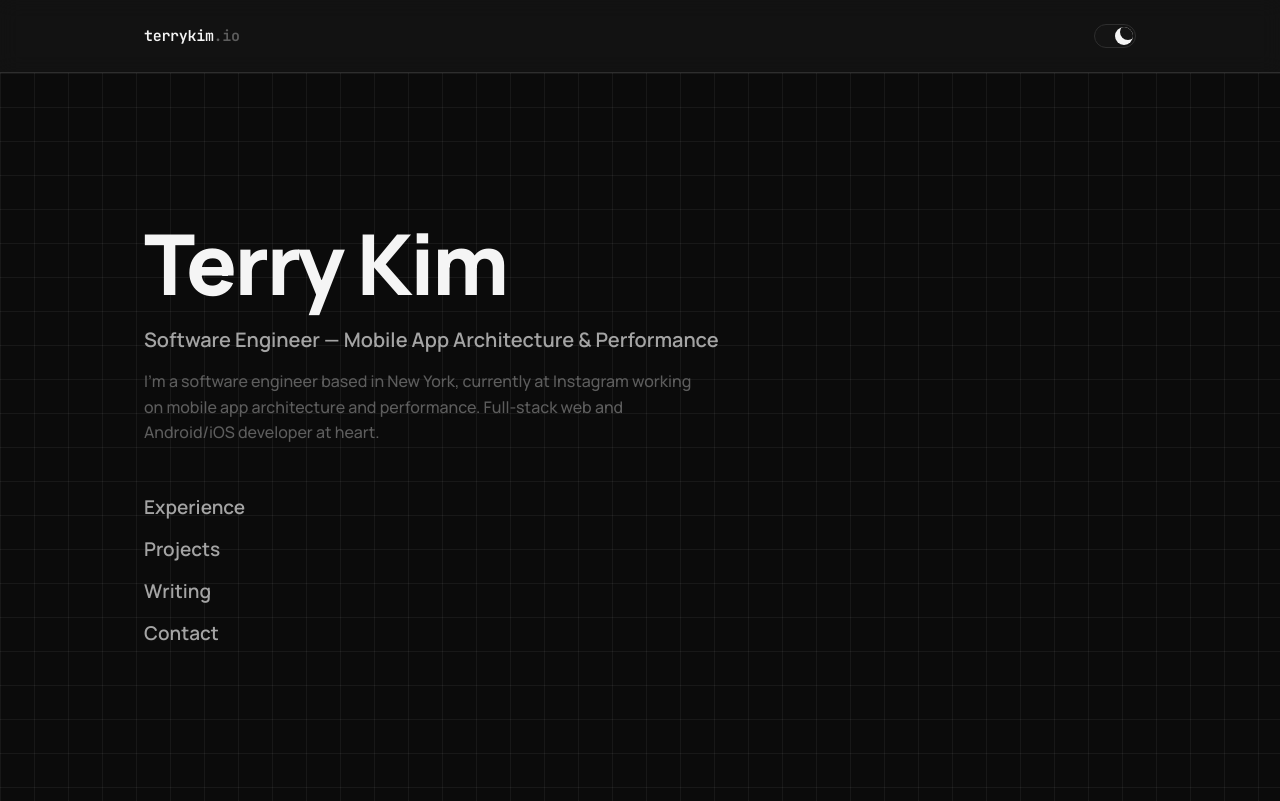
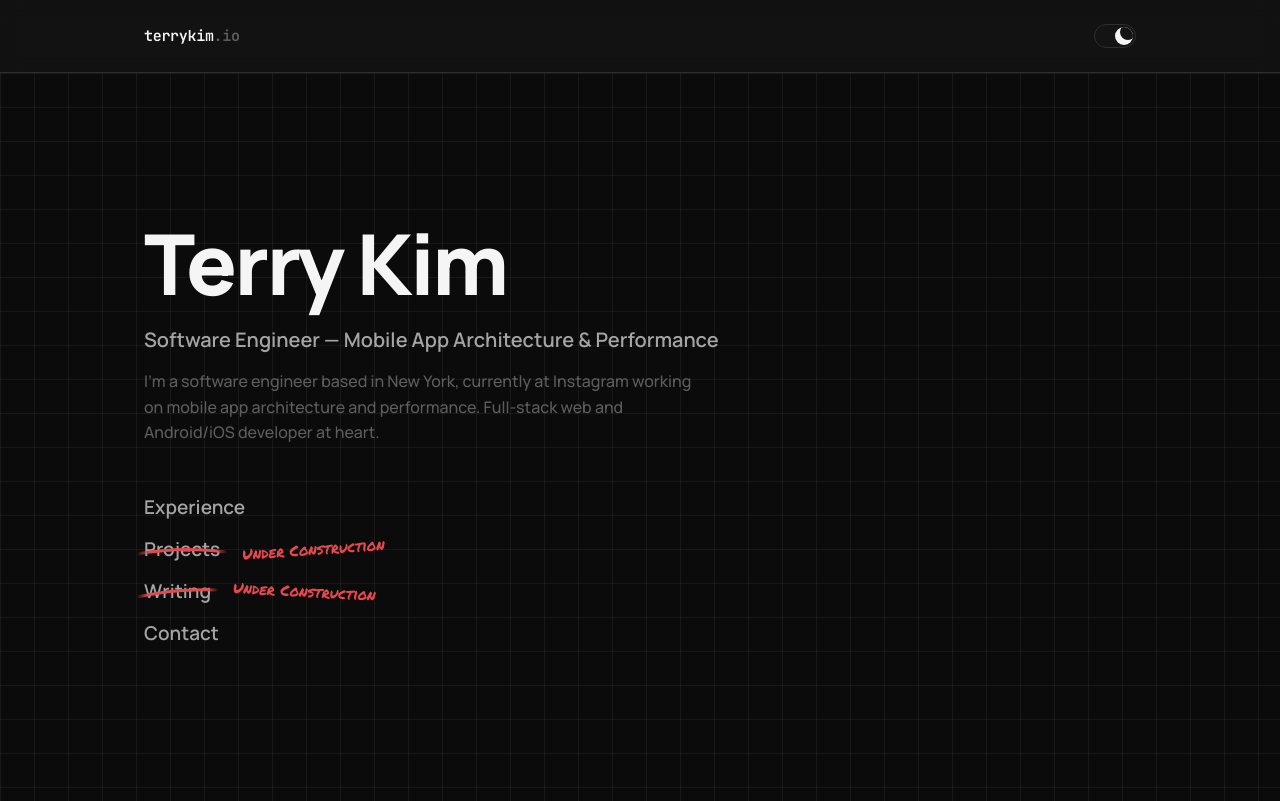
Before and after one commit to terrykhm/terry-website, a React (Vite) app: page / in a window 1280 px wide. Built offline with nearby package versions, Linux system fonts and the light colour scheme.

Commit message:
Cross out Projects and Writing as Under Construction
Projects and Writing pages aren't ready yet, so their home links are
now non-interactive with a hand-drawn strike-through and marker-font
label instead of pointing to empty pages.

```diff
--- a/src/components/Home.tsx
+++ b/src/components/Home.tsx
@@ -7,10 +7,8 @@ interface HomeProps {
   isMobile: boolean;
 }
 
-const HOME_LINKS: { name: Exclude<Route, 'home'>; label: string }[] = [
+const HOME_LINKS: { name: Extract<Route, 'experience' | 'contact'>; label: string }[] = [
   { name: 'experience', label: 'Experience' },
-  { name: 'projects', label: 'Projects' },
-  { name: 'writing', label: 'Writing' },
   { name: 'contact', label: 'Contact' },
 ];
 
@@ -108,6 +106,49 @@ export default function Home({ c, isMobile }: HomeProps) {
     };
   };
 
+  const crossedOutTextStyle: CSSProperties = {
+    display: 'inline-flex',
+    alignItems: 'center',
+    fontSize: isMobile ? 17 : 19,
+    fontWeight: 600,
+    color: c.textMuted,
+  };
+
+  const constructionWrapStyle: CSSProperties = { position: 'relative', display: 'inline-flex', alignItems: 'center' };
+
+  const constructionScribbleStyle: CSSProperties = {
+    position: 'absolute',
+    left: -10,
+    width: 'calc(100% + 20px)',
+    top: 'calc(50% - 4px)',
+    height: 12,
+    pointerEvents: 'none',
+  };
+
+  const constructionLabelStyle = (rotate: number): CSSProperties => ({
+    fontFamily: "'Permanent Marker',cursive",
+    color: '#e5484d',
+    fontSize: isMobile ? 13 : 15,
+    marginLeft: isMobile ? 18 : 22,
+    transform: `rotate(${rotate}deg)`,
+    whiteSpace: 'nowrap',
+    pointerEvents: 'none',
+  });
+
+  const scribble = (id: string, d: string) => (
+    <svg style={constructionScribbleStyle} viewBox="0 0 100 12" preserveAspectRatio="none">
+      <defs>
+        <linearGradient id={id} x1="0" x2="1" y1="0" y2="0">
+          <stop offset="0%" stopColor="#e5484d" stopOpacity={0} />
+          <stop offset="14%" stopColor="#e5484d" stopOpacity={1} />
+          <stop offset="86%" stopColor="#e5484d" stopOpacity={1} />
+          <stop offset="100%" stopColor="#e5484d" stopOpacity={0} />
+        </linearGradient>
+      </defs>
+      <path d={d} stroke={`url(#${id})`} strokeWidth={3} fill="none" strokeLinecap="round" />
+    </svg>
+  );
+
   return (
     <div style={heroSectionStyle}>
       <div style={heroInnerStyle} onMouseMove={onHeroMove} onMouseLeave={onHeroLeave}>
@@ -118,18 +159,41 @@ export default function Home({ c, isMobile }: HomeProps) {
           performance. Full-stack web and Android/iOS developer at heart.
         </p>
         <div style={homeLinksRowStyle}>
-          {HOME_LINKS.map((link) => (
-            <a
-              key={link.name}
-              href={`#/${link.name}`}
-              onMouseEnter={() => setHovered(link.name)}
-              onMouseLeave={() => setHovered(null)}
-              style={homeLinkCardStyle(link.name)}
-            >
-              <span style={homeLinkArrowStyle(link.name)}>→</span>
-              {link.label}
-            </a>
-          ))}
+          <a
+            href={`#/${HOME_LINKS[0].name}`}
+            onMouseEnter={() => setHovered(HOME_LINKS[0].name)}
+            onMouseLeave={() => setHovered(null)}
+            style={homeLinkCardStyle(HOME_LINKS[0].name)}
+          >
+            <span style={homeLinkArrowStyle(HOME_LINKS[0].name)}>→</span>
+            {HOME_LINKS[0].label}
+          </a>
+
+          <div style={constructionWrapStyle}>
+            <span style={constructionWrapStyle}>
+              <span style={crossedOutTextStyle}>Projects</span>
+              {scribble('inkProjects', 'M3,9 Q50,1 97,7')}
+            </span>
+            <span style={constructionLabelStyle(-4)}>Under Construction</span>
+          </div>
+
+          <div style={constructionWrapStyle}>
+            <span style={constructionWrapStyle}>
+              <span style={crossedOutTextStyle}>Writing</span>
+              {scribble('inkWriting', 'M3,10 Q50,1 97,3')}
+            </span>
+            <span style={constructionLabelStyle(3)}>Under Construction</span>
+          </div>
+
+          <a
+            href={`#/${HOME_LINKS[1].name}`}
+            onMouseEnter={() => setHovered(HOME_LINKS[1].name)}
+            onMouseLeave={() => setHovered(null)}
+            style={homeLinkCardStyle(HOME_LINKS[1].name)}
+          >
+            <span style={homeLinkArrowStyle(HOME_LINKS[1].name)}>→</span>
+            {HOME_LINKS[1].label}
+          </a>
         </div>
       </div>
     </div>
```
